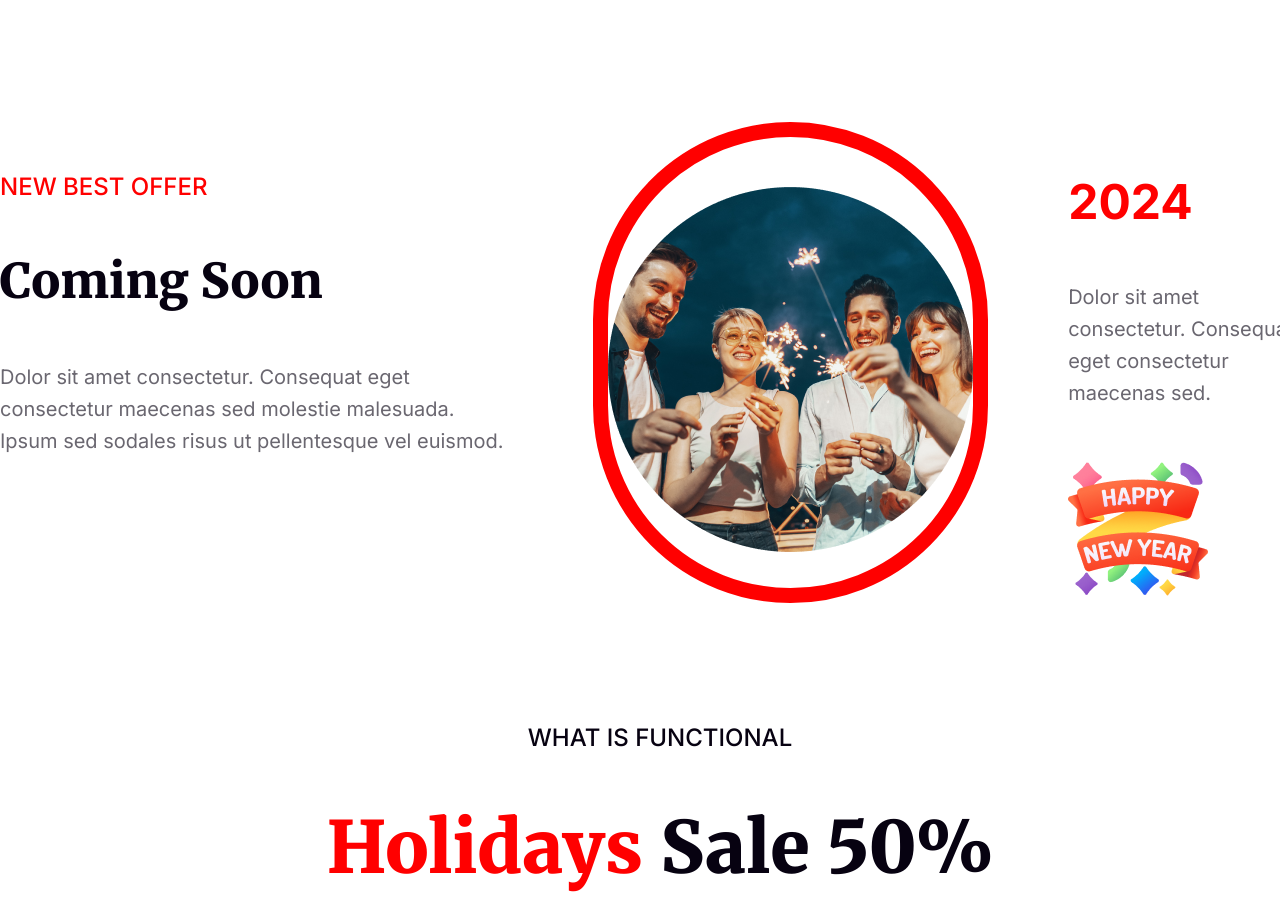
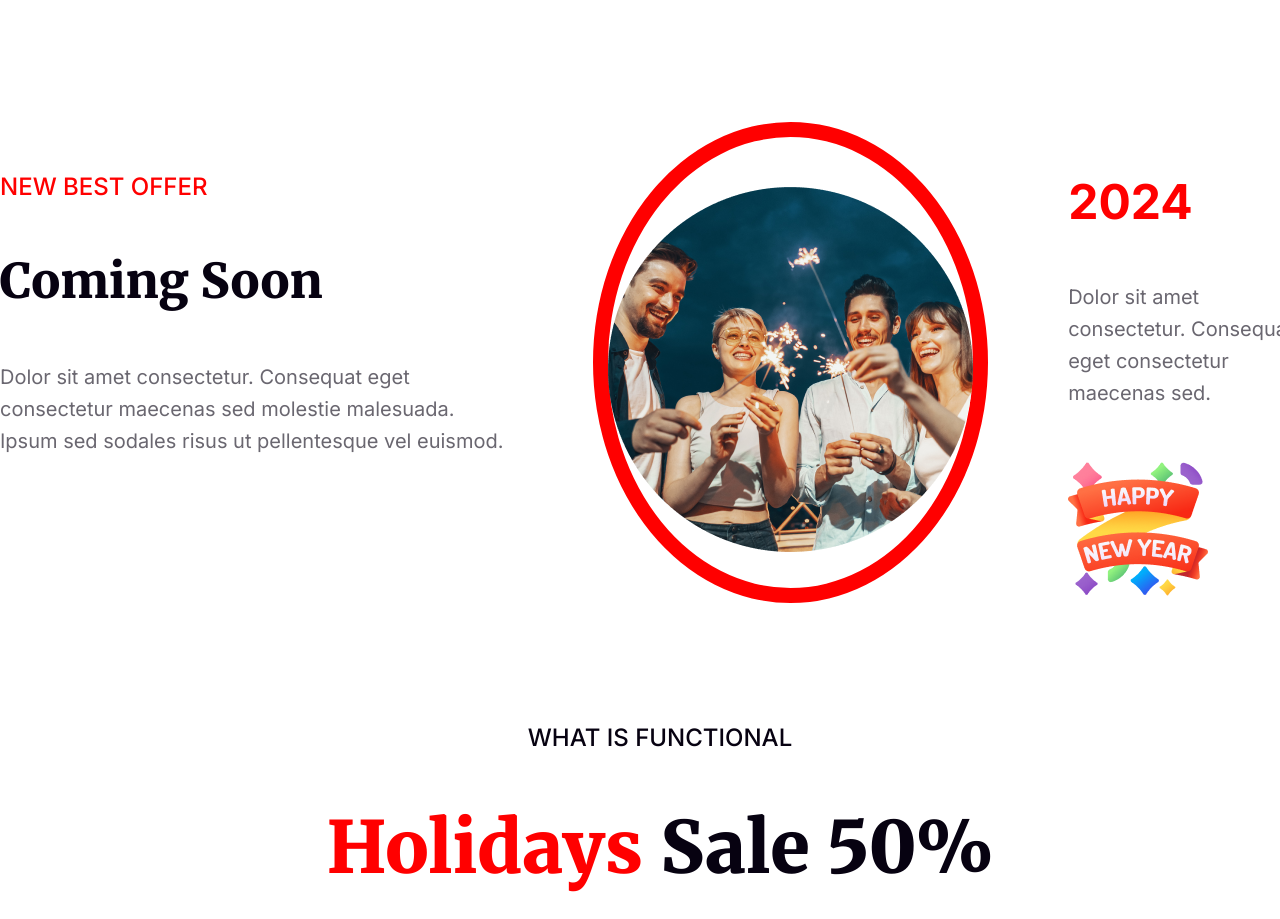
Before and after one commit to RIRony9898/assignment-1-web9-4173, a plain HTML site: page index.html in a window 1280 px wide. Shown: the part 3120-4039 px from the top of the page. Drawn offline with Linux system fonts and the light colour scheme.

Commit message:
1st submit

```diff
--- a/styles/style.css
+++ b/styles/style.css
@@ -192,7 +192,7 @@ main section {
 }
 
 .new-best-offer-middle-column {
-  border-radius: 463px;
+  border-radius: 50%;
   border: 15px solid #f00;
 }
 
```
